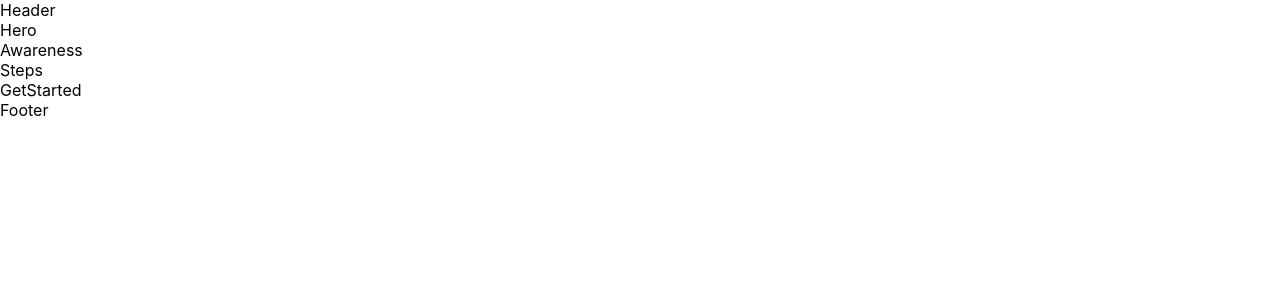
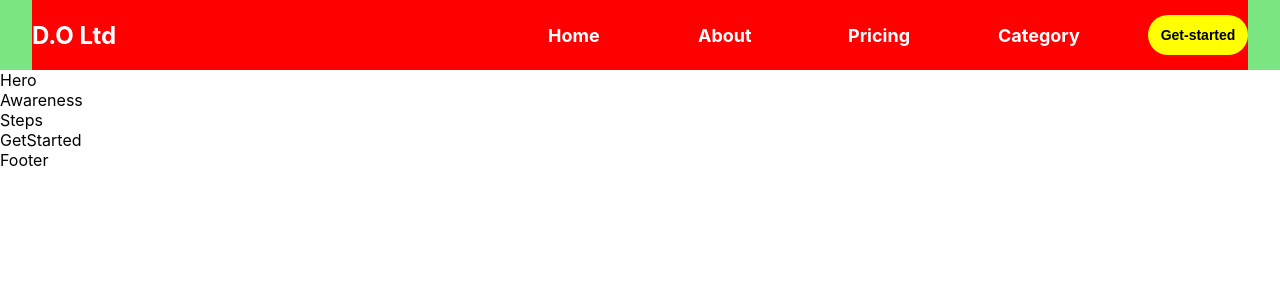
Before and after one commit to isaacetor/D.O-app, a React (Create React App) app: page / in a window 1280 px wide. Shown: the top 300 px of the page. Built offline with nearby package versions, Linux system fonts and the light colour scheme.

Commit message:
pushing first header

```diff
--- a/src/components/blocks/homeblock/Header.tsx
+++ b/src/components/blocks/homeblock/Header.tsx
@@ -1,7 +1,57 @@
 import React from "react";
+import styled from "styled-components";
+import Globalbutton from "../../commons/Globalbutton";
 
 const Header = () => {
-  return <div>Header</div>;
+  return (
+    <Container>
+      <Wrapper>
+        <Logo>D.O Ltd</Logo>
+
+        <NavHold>
+          <Nav>Home</Nav>
+          <Nav>About</Nav>
+          <Nav>Pricing</Nav>
+          <Nav>Category</Nav>
+          <Button>
+            <Globalbutton bg="yellow" wd="100px" hgt="40px" />
+          </Button>
+        </NavHold>
+      </Wrapper>
+    </Container>
+  );
 };
 
 export default Header;
+
+const Button = styled.div``;
+const NavHold = styled.div`
+  display: flex;
+  align-items: center;
+`;
+const Nav = styled.div`
+  width: 150px;
+  font-size: 18px;
+  font-weight: bold;
+  color: #fff;
+`;
+
+const Logo = styled.h2`
+  color: #fff;
+`;
+const Wrapper = styled.div`
+  width: 95%;
+  height: 70px;
+  display: flex;
+  justify-content: space-between;
+  align-items: center;
+  background-color: red;
+`;
+const Container = styled.div`
+  width: 100%;
+  height: 70px;
+  background-color: #7ae582;
+  display: flex;
+  justify-content: center;
+  align-items: center;
+`;
--- /dev/null
+++ b/src/components/commons/Globalbutton.tsx
@@ -0,0 +1,28 @@
+import React from "react";
+import styled from "styled-components";
+
+interface button {
+  wd: string;
+  hgt: string;
+  bg: string;
+}
+
+const Globalbutton: React.FC<button> = ({ wd, hgt, bg }) => {
+  return (
+    <Button wd={wd} hgt={hgt} bg={bg}>
+      Get-started
+    </Button>
+  );
+};
+
+export default Globalbutton;
+
+const Button = styled.button<{ wd: string; hgt: string; bg: string }>`
+  width: ${(props) => props.wd};
+  height: ${(props) => props.hgt};
+  font-size: 14px;
+  font-weight: bold;
+  border: 0;
+  border-radius: 30px;
+  background-color: ${(props) => props.bg}; ;
+`;
--- /dev/null
+++ b/src/components/commons/index.ts
@@ -0,0 +1 @@
+export { default as GlobalButton } from "./Globalbutton";
```
Also changed, not shown: 1 other file (tests, documents, lock files or other folders).
